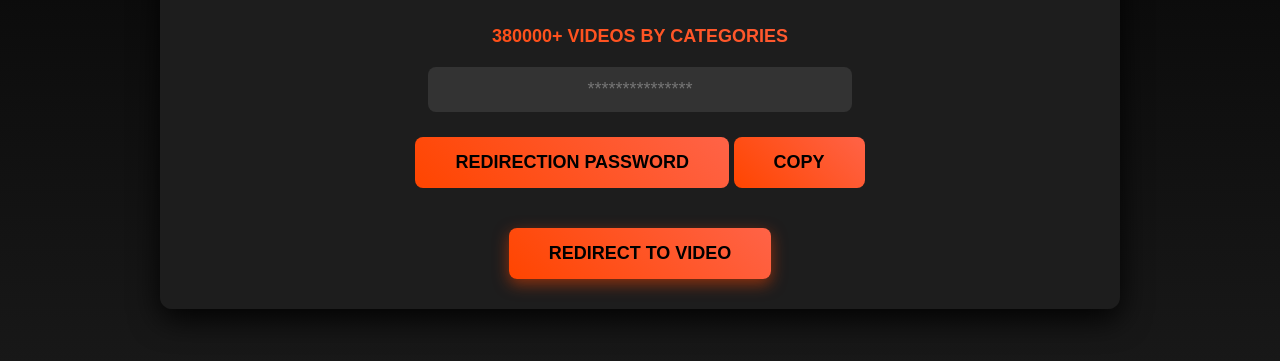
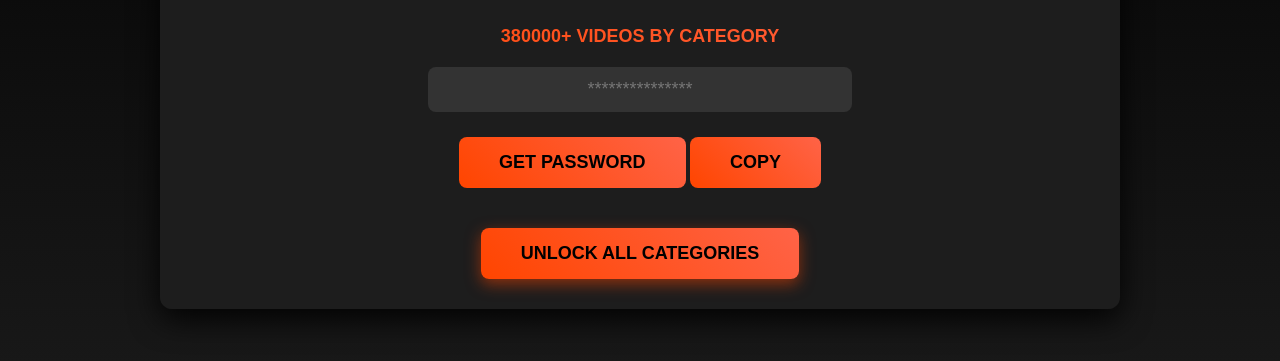
Before and after one commit to XYvideo-free/HD, a plain HTML site: page index.html in a window 1280 px wide. Shown: the part 373-734 px from the top of the page. Drawn offline with Linux system fonts and the light colour scheme.

Commit message:
Add files via upload

```diff
--- a/index.html
+++ b/index.html
@@ -146,102 +146,175 @@
     </div>
 
 <script>
+    // Переводы на разные языки
     const translations = {
+        "en": {
+            "sub-heading": "380000+ VIDEOS BY CATEGORY",
+            "password-placeholder": "***************",
+            "generate-password": "GET PASSWORD",
+            "copy-password": "COPY",
+            "password-copied": "Password copied!",
+            "cta-button": "UNLOCK ALL CATEGORIES"
+        },
         "ru": {
             "sub-heading": "380000+ ВИДЕО ПО КАТЕГОРИЯМ",
             "password-placeholder": "***************",
-            "generate-password": "ПАРОЛЬ ПЕРЕНАПРАВЛЕНИЯ",
+            "generate-password": "ПОЛУЧИТЕ ПАРОЛЬ",
             "copy-password": "КОПИРОВАТЬ",
             "password-copied": "Пароль скопирован!",
-            "cta-button": "ПЕРЕНАПРАВЛЕНИЕ НА ВИДЕО"
-        },
-        "en": {
-            "sub-heading": "380000+ VIDEOS BY CATEGORIES",
-            "password-placeholder": "***************",
-            "generate-password": "REDIRECTION PASSWORD",
-            "copy-password": "COPY",
-            "password-copied": "Password copied!",
-            "cta-button": "REDIRECT TO VIDEO"
+            "cta-button": "РАЗБЛОКИРОВАТЬ ВСЕ КАТЕГОРИИ"
         },
         "fr": {
-            "sub-heading": "380000+ VIDÉOS PAR CATÉGORIES",
+            "sub-heading": "380000+ VIDÉOS PAR CATÉGORIE",
             "password-placeholder": "***************",
-            "generate-password": "MOT DE PASSE DE REDIRECTION",
+            "generate-password": "OBTENIR LE MOT DE PASSE",
             "copy-password": "COPIER",
-            "password-copied": "Mot de passe copié !",
-            "cta-button": "REDIRIGER VERS VIDEO"
+            "password-copied": "Mot de passe copié!",
+            "cta-button": "DÉBLOQUER TOUTES LES CATÉGORIES"
         },
         "de": {
             "sub-heading": "380000+ VIDEOS NACH KATEGORIEN",
             "password-placeholder": "***************",
-            "generate-password": "WEITERLEITUNGS-PASSWORT",
+            "generate-password": "PASSWORT ERHALTEN",
             "copy-password": "KOPIEREN",
             "password-copied": "Passwort kopiert!",
-            "cta-button": "ZUR VIDEO-UMLEITUNG"
+            "cta-button": "ALLES KATEGORIEN FREISCHALTEN"
         },
         "it": {
             "sub-heading": "380000+ VIDEO PER CATEGORIA",
             "password-placeholder": "***************",
-            "generate-password": "PASSWORD DI REDIREZIONAMENTO",
+            "generate-password": "OTTENERE LA PASSWORD",
             "copy-password": "COPIA",
             "password-copied": "Password copiato!",
-            "cta-button": "REINDIRIZZA AL VIDEO"
+            "cta-button": "SBLOCCARE TUTTE LE CATEGORIE"
         },
         "es": {
-            "sub-heading": "380000+ VIDEOS POR CATEGORÍAS",
+            "sub-heading": "380000+ VÍDEOS POR CATEGORÍAS",
             "password-placeholder": "***************",
-            "generate-password": "CONTRASEÑA DE REDIRECCIÓN",
+            "generate-password": "OBTENER CONTRASEÑA",
             "copy-password": "COPIAR",
             "password-copied": "¡Contraseña copiada!",
-            "cta-button": "REDIRECCIONAR A VIDEO"
+            "cta-button": "DESBLOQUEAR TODAS LAS CATEGORÍAS"
         },
         "pt": {
             "sub-heading": "380000+ VÍDEOS POR CATEGORIAS",
             "password-placeholder": "***************",
-            "generate-password": "SENHA DE REDIRECIONAMENTO",
+            "generate-password": "OBTER SENHA",
             "copy-password": "COPIAR",
             "password-copied": "Senha copiada!",
-            "cta-button": "REDIRECIONAR PARA VÍDEO"
+            "cta-button": "DESBLOQUEAR TODAS AS CATEGORIAS"
+        },
+        "no": {
+            "sub-heading": "380000+ VIDEOER ETTER KATEGORI",
+            "password-placeholder": "***************",
+            "generate-password": "FÅ PASSORD",
+            "copy-password": "KOPIER",
+            "password-copied": "Passord kopiert!",
+            "cta-button": "LÅS OPP ALLE KATEGORIER"
+        },
+        "ch": {
+            "sub-heading": "380000+ VIDEOS NACH KATEGORIEN",
+            "password-placeholder": "***************",
+            "generate-password": "PASSWORT ERHALTEN",
+            "copy-password": "KOPIEREN",
+            "password-copied": "Passwort kopiert!",
+            "cta-button": "ALLE KATEGORIEN FREISCHALTEN"
+        },
+        "au": {
+            "sub-heading": "380000+ VIDEOS BY CATEGORY",
+            "password-placeholder": "***************",
+            "generate-password": "GET PASSWORD",
+            "copy-password": "COPY",
+            "password-copied": "Password copied!",
+            "cta-button": "UNLOCK ALL CATEGORIES"
+        },
+        "dk": {
+            "sub-heading": "380000+ VIDEOER EFTER KATEGORI",
+            "password-placeholder": "***************",
+            "generate-password": "FÅ ADGANGSKODE",
+            "copy-password": "KOPIER",
+            "password-copied": "Adgangskode kopieret!",
+            "cta-button": "LÅS ALLE KATEGORIER OP"
+        },
+        "at": {
+            "sub-heading": "380000+ VIDEOS NACH KATEGORIEN",
+            "password-placeholder": "***************",
+            "generate-password": "PASSWORT ERHALTEN",
+            "copy-password": "KOPIEREN",
+            "password-copied": "Passwort kopiert!",
+            "cta-button": "ALLE KATEGORIEN FREISCHALTEN"
+        },
+        "be": {
+            "sub-heading": "380000+ VIDÉOS PAR CATÉGORIE",
+            "password-placeholder": "***************",
+            "generate-password": "OBTENIR LE MOT DE PASSE",
+            "copy-password": "COPIER",
+            "password-copied": "Mot de passe copié!",
+            "cta-button": "DÉBLOQUER TOUTES LES CATÉGORIES"
+        },
+        "cz": {
+            "sub-heading": "380000+ VIDEA PODLE KATEGORIÍ",
+            "password-placeholder": "***************",
+            "generate-password": "ZÍSKAT HESLO",
+            "copy-password": "KOPÍROVAT",
+            "password-copied": "Heslo zkopírováno!",
+            "cta-button": "ODEMKNOUT VŠECHNY KATEGORIE"
+        },
+        "ee": {
+            "sub-heading": "380000+ VIDEOD KATEGOORI JAOKS",
+            "password-placeholder": "***************",
+            "generate-password": "SAAGE PAROOL",
+            "copy-password": "KOOPIA",
+            "password-copied": "Parool kopeeritud!",
+            "cta-button": "AVAGE KÕIK KATEGOORIAD"
         },
         "fi": {
             "sub-heading": "380000+ VIDEOITA KATEGORIOITTAIN",
             "password-placeholder": "***************",
-            "generate-password": "OHJELMAN SALASANA",
+            "generate-password": "SAAD PASSIWORDIN",
             "copy-password": "KOPIOI",
             "password-copied": "Salasana kopioitu!",
-            "cta-button": "SUUNTAA VIDEOON"
+            "cta-button": "AVAA KAIKKI KATEGORIOIDEN SISÄLLÖT"
         },
         "il": {
-            "sub-heading": "380000+ וידאו לפי קטגוריות",
+            "sub-heading": "380000+ וִידֵאוֹת בקטגוריות",
             "password-placeholder": "***************",
-            "generate-password": "סיסמת הפניית",
+            "generate-password": "קַבֵּל סִיסְמָה",
             "copy-password": "העתק",
             "password-copied": "הסיסמה הועתקה!",
-            "cta-button": "הפנה לווידאו"
+            "cta-button": "שחרר את כל הקטגוריות"
         },
         "nl": {
             "sub-heading": "380000+ VIDEO'S PER CATEGORIE",
             "password-placeholder": "***************",
-            "generate-password": "DOORVERWIJZINGSWACHTWOORD",
-            "copy-password": "KOPIEEREN",
+            "generate-password": "KRIJG WACHTWOORD",
+            "copy-password": "KOPIËREN",
             "password-copied": "Wachtwoord gekopieerd!",
-            "cta-button": "DOORVERWIJZEN NAAR VIDEO"
+            "cta-button": "ONBLOKKEER ALLE CATEGORIEËN"
         },
         "nz": {
             "sub-heading": "380000+ VIDEOS BY CATEGORY",
             "password-placeholder": "***************",
-            "generate-password": "REDIRECTION PASSWORD",
+            "generate-password": "GET PASSWORD",
             "copy-password": "COPY",
             "password-copied": "Password copied!",
-            "cta-button": "REDIRECT TO VIDEO"
+            "cta-button": "UNLOCK ALL CATEGORIES"
         },
         "sk": {
             "sub-heading": "380000+ VIDEÁ PODĽA KATEGÓRIÍ",
             "password-placeholder": "***************",
-            "generate-password": "HESLO PRE PRENOS",
+            "generate-password": "ZÍSKAŤ HESLO",
             "copy-password": "KOPÍROVAŤ",
             "password-copied": "Heslo skopírované!",
-            "cta-button": "PRENOS NA VIDEO"
+            "cta-button": "ODOMKNÚŤ VŠETKY KATEGÓRIE"
+        },
+        "jp": {
+            "sub-heading": "380000+ カテゴリ別ビデオ",
+            "password-placeholder": "***************",
+            "generate-password": "パスワードを取得",
+            "copy-password": "コピー",
+            "password-copied": "パスワードがコピーされました！",
+            "cta-button": "すべてのカテゴリをアンロック"
         }
     };
 
@@ -249,7 +322,7 @@
     function detectLanguage() {
         const userLang = navigator.language || navigator.userLanguage;
         const lang = userLang.split('-')[0]; // Получаем код языка (en, ru, fr и т.д.)
-        const supportedLanguages = ['en', 'ru', 'fr', 'de', 'it', 'es', 'pt']; // Список поддерживаемых языков
+        const supportedLanguages = ['en', 'ru', 'fr', 'de', 'it', 'es', 'pt', 'no', 'ch', 'au', 'dk', 'at', 'be', 'cz', 'ee', 'fi', 'il', 'nl', 'nz', 'sk', 'jp']; // Список поддерживаемых языков
 
         // По умолчанию устанавливаем английский, если язык не поддерживается
         const languageToSet = supportedLanguages.includes(lang) ? lang : 'en';
@@ -293,5 +366,6 @@
         });
     }
 </script>
+
 </body>
 </html>
```
